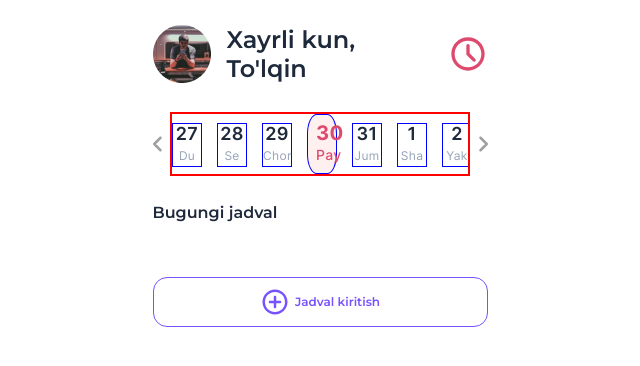
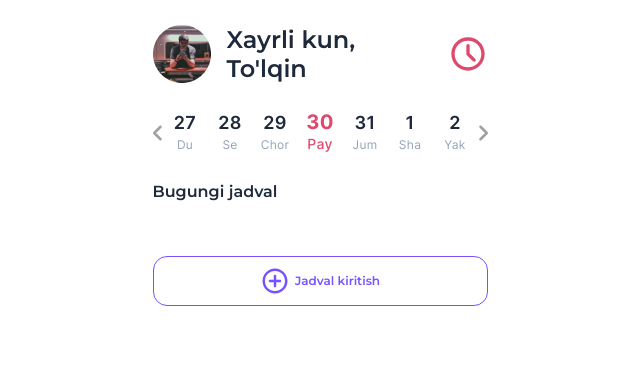
Before and after one commit to Tolkinxon/lesson_schedule, a React (Create React App) app: page / in a window 1280 px wide. Shown: the top 366 px of the page, without its empty margins (320-960 px from the left). Built offline with nearby package versions, Linux system fonts and the light colour scheme; data requests are answered from the project's data file.

Commit message:
calendar finished

```diff
--- a/src/components/Main.jsx
+++ b/src/components/Main.jsx
@@ -69,14 +69,20 @@ const Main = () => {
   }
 
 
-    const next = () => {
-
+  const moveCalendar = (step) => {
+            setChangibleDay(prev => prev += step)
     }
 
+    const calendarElements = slisedDates.map((item, idx) => {
+        return <WeekDays key={ item } date={ item } day={ slisedDays[idx] } idx={ idx } />
+     })
 
-    const calendarElements = slisedDates.map((item, idx) => {
-       return <WeekDays key={ item } date={ item } day={ slisedDays[idx] } idx={ idx }/>
-    })
+
+
+
+
+
+
 
 
     const scheduleElements = data.map((item, idx) => {
@@ -103,14 +109,12 @@ const Main = () => {
 
         <section className='calendar'>
             <div className="container calendar__container">
-                 <img className='calendar__prev-svg' src={calendarNext} alt="prev day svg" onClick={() => setChangibleDay(prev => prev -= 1)}/>
-
-                <ul className='calendar__list'>
-                    { calendarElements }
-                </ul>
-
+                 <img className='calendar__prev-svg' src={calendarNext} alt="prev day svg" onClick={() => moveCalendar(-1)}/>
+                    <ul className='calendar__list '>
+                        { calendarElements }
+                    </ul>
                 <img className='calendar__next-svg' src={calendarNext} alt="next day svg"
-                onClick={() => setChangibleDay(prev => prev += 1)} />
+                onClick={() => moveCalendar(1)} />
             </div>
         </section>
 
--- a/src/components/WeekDays.jsx
+++ b/src/components/WeekDays.jsx
@@ -1,4 +1,8 @@
 const WeekDays = ({ date, day, idx }) => {
+
+
+
+
 
 let classOfCurrentDay = ''
 
--- a/src/css/index.css
+++ b/src/css/index.css
@@ -479,12 +479,10 @@ h1, h2, h3, h4, h5, h6, p {
 .calendar__list {
   max-width: 300px;
   width: 100%;
-  border: 2px solid red;
   white-space: nowrap;
   overflow: hidden;
 }
 .calendar__item {
-  border: 1px solid blue;
   width: 30px;
   display: inline-block;
   transform: translateX(-45px);
@@ -510,11 +508,6 @@ h1, h2, h3, h4, h5, h6, p {
   letter-spacing: 0.3000000119px;
   text-align: center;
   color: #94A3B8;
-}
-.calendar__current-item {
-  padding: 8px;
-  border-radius: 33%;
-  background-color: #fff0f0;
 }
 .calendar__current-item h3 {
   font-family: "Inter", sans-serif;
--- a/src/hooks/useGenerateWeekDates.js
+++ b/src/hooks/useGenerateWeekDates.js
@@ -11,8 +11,6 @@ const useGenerateWeekDates = ( date ) => {
 
         slisedDates.push(tomorrow.getDate())
         slisedDays.push(tomorrow.getDay())
-
-        console.log(tomorrow);
     }
 
 
--- a/src/scss/all-components/_calendar.scss
+++ b/src/scss/all-components/_calendar.scss
@@ -16,16 +16,22 @@
         transform: rotate(180deg);
     }
 
+    &__list-wrapper {
+
+        // border: 2px solid red;
+        //
+    }
+
     &__list {
         max-width: 300px;
         width: 100%;
-        border: 2px solid red;
         white-space: nowrap;
         overflow: hidden;
     }
 
+
+
     &__item {
-        border: 1px solid blue;
         width: 30px;
         display: inline-block;
         transform: translateX(-45px);
@@ -59,9 +65,9 @@
     }
 
     &__current-item {
-        padding: 8px;
-        border-radius: 33%;
-        background-color: #fff0f0;
+        // padding: 8px;
+        // border-radius: 33%;
+        // background-color: #fff0f0;
 
         h3 {
             font-family: 'Inter', sans-serif;
```
Also changed, not shown: 1 other file (tests, documents, lock files or other folders).
